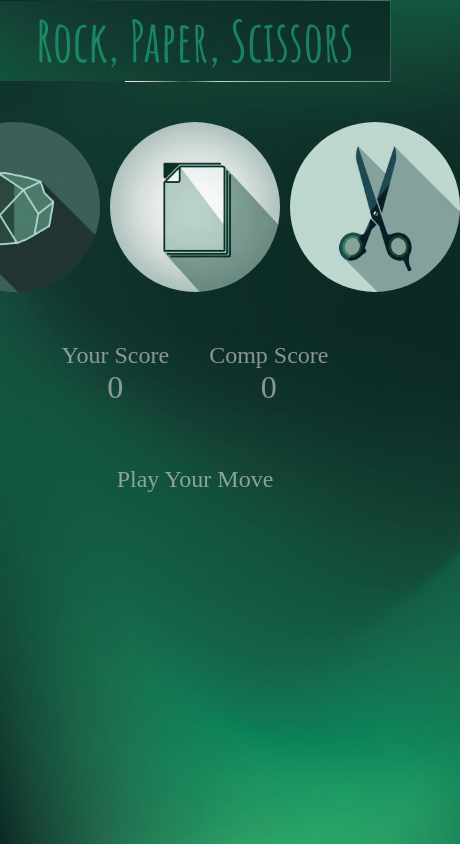
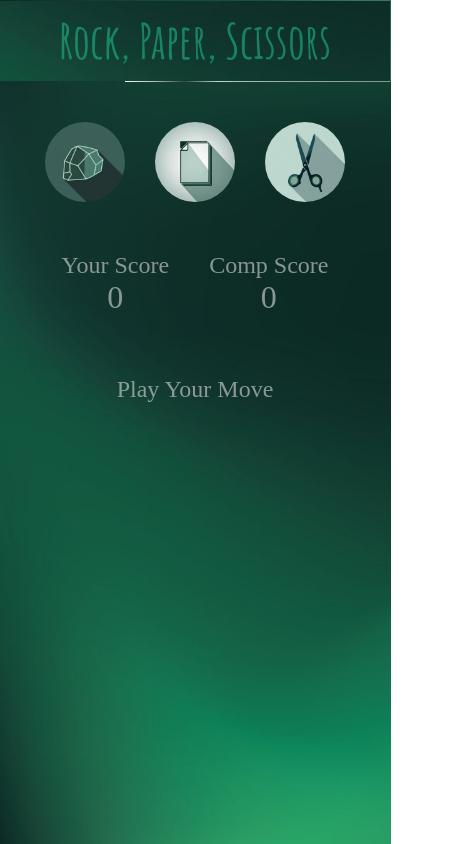
Before and after one commit to abhihari777/Rock-Paper-Scissors, a plain HTML site: page index.html in a window 390 px wide. Shown: the whole page, 460 px wide, since content can reach past the window. Drawn offline with Linux system fonts and the light colour scheme.

Commit message:
Update style.css

```diff
--- a/style.css
+++ b/style.css
@@ -139,3 +139,19 @@ h1::after {
     margin-top:60px;
     font-size:1.5rem;
 }
+
+@media (max-width:538px) {
+    .game {
+        height:100px;
+        width:100px;
+    }
+
+    .game img {
+        height:80px;
+        width:80px;
+    }
+
+    h1 {
+        font-size: 3rem;
+    }
+}
```
